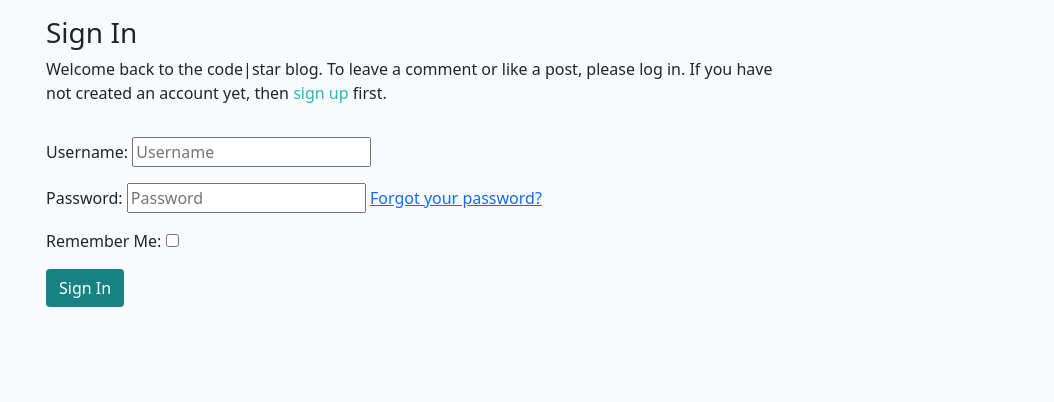
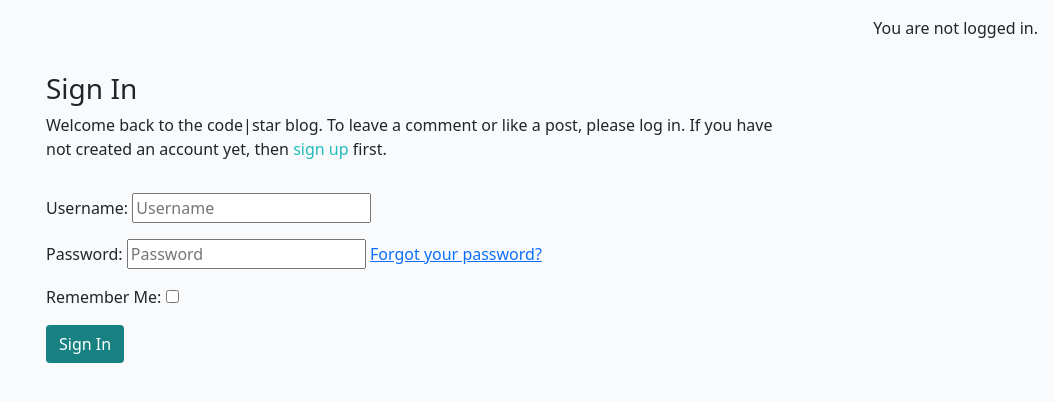
Before and after one commit to vcarpentier/SprintSlayer, a Django app: page /accounts/login/ in a window 1280 px wide. Shown: the part 60-462 px from the top of the page, without its empty margins (226-1280 px from the left). Run offline with Django 4.2, Linux system fonts and the light colour scheme; some libraries are stand-ins or nearby versions.

Commit message:
Added login message

```diff
--- a/templates/base.html
+++ b/templates/base.html
@@ -9,7 +9,7 @@
 <html class="h-100" lang="en">
 
 <head>
-    <title>CodeStar Blog</title>
+    <title>SprintSlayer</title>
     <meta name="viewport" content="width=device-width, initial-scale=1" />
 
     <!-- Google Fonts CSS -->
@@ -68,6 +68,9 @@
     </nav>
 
     <main class="flex-shrink-0 main-bg">
+        <p class="text-end m-3"> {% if user.is_authenticated %} You are logged in as {{ user }} {% else %} You
+            are not logged in. {% endif %}
+        </p>
 
         {% block content %}
         <!-- Content Goes here -->
```
